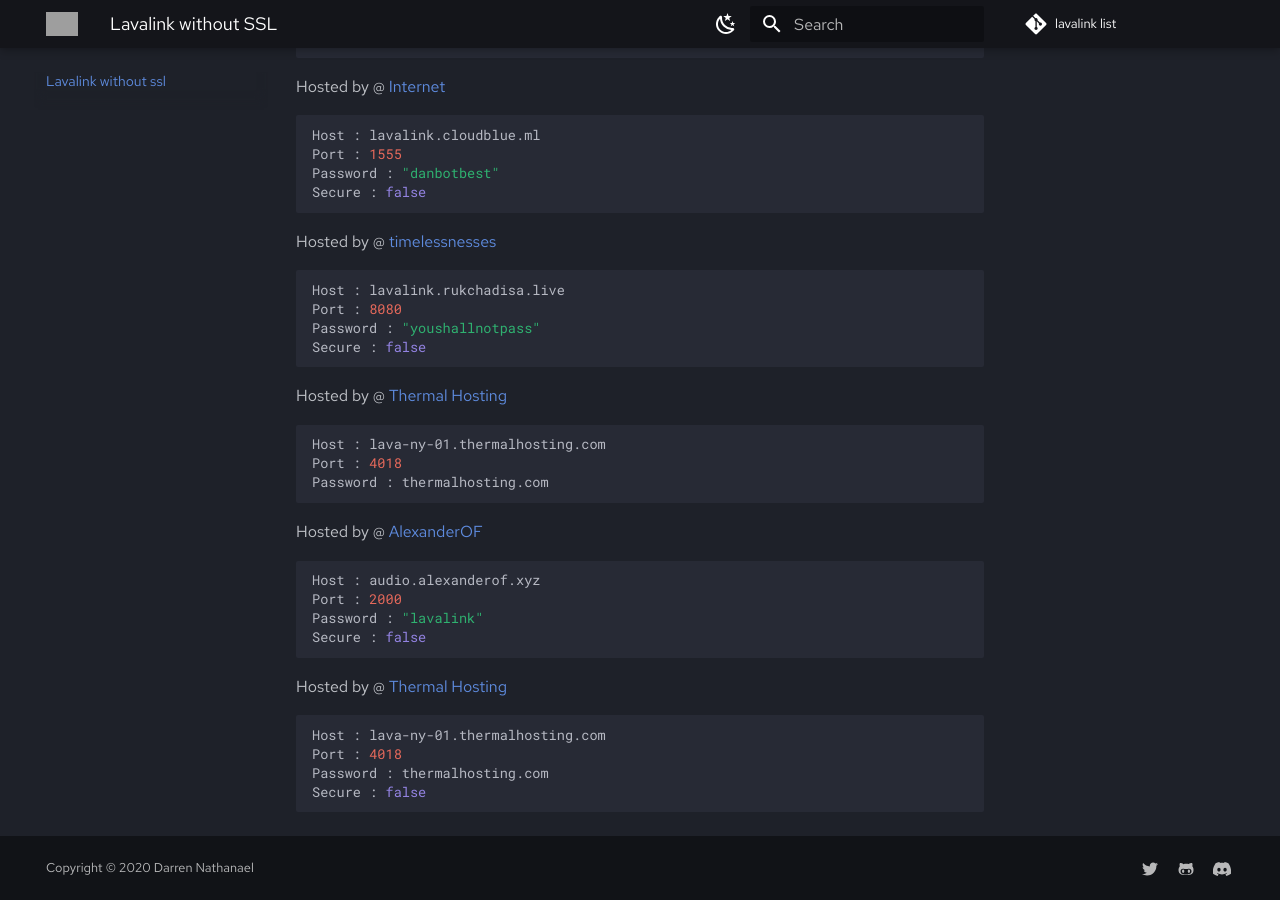
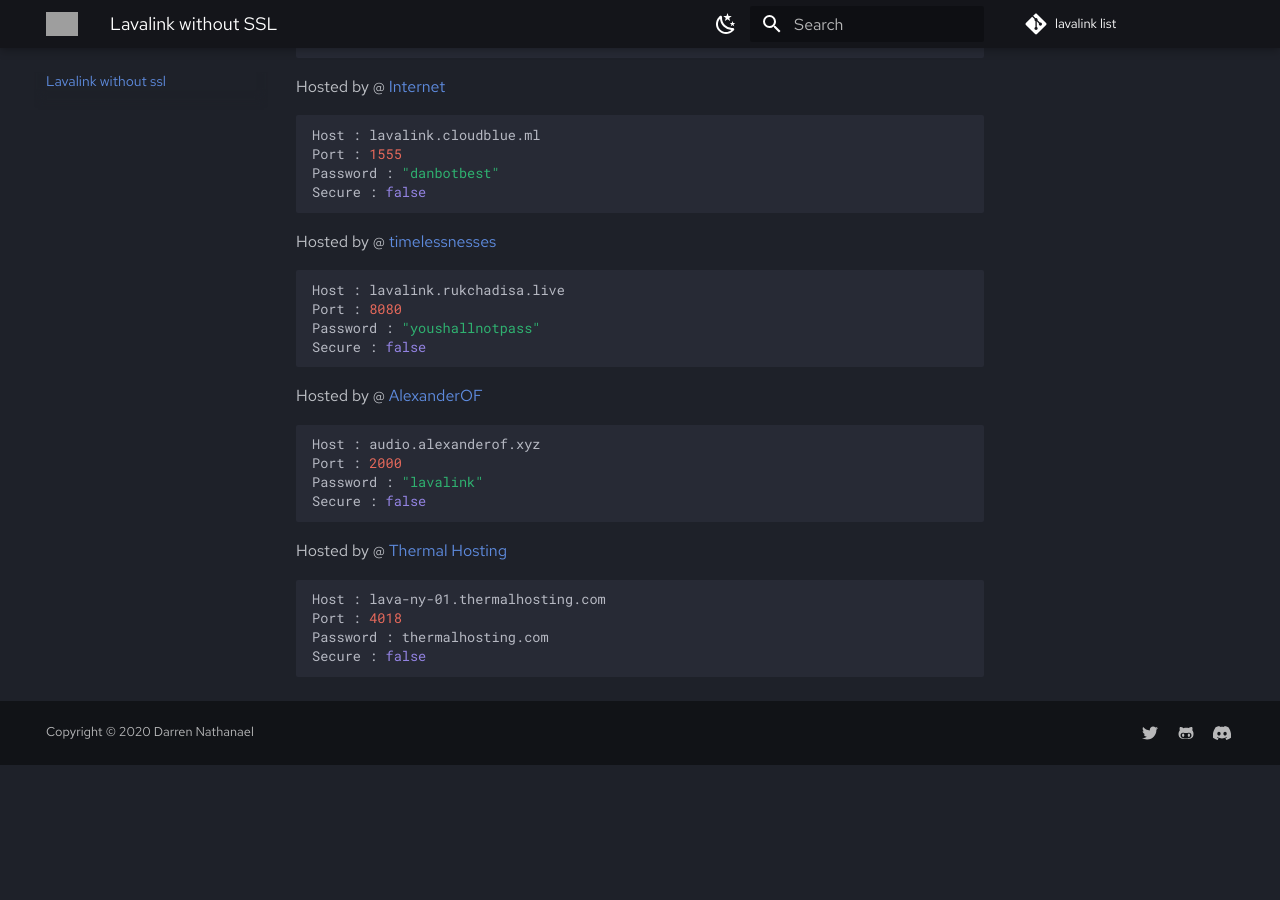
Before and after one commit to DarrenOfficial/lavalink-list, an MkDocs documentation site: the page built from docs/NoSSL/lavalink-without-ssl.md, in a window 1280 px wide and 900 px high, scrolled down 1701 px. Built offline with MkDocs 1.6.1 and Material for MkDocs 9.7.7, drawn with Linux system fonts in a browser that asks for light colours; comment, search, counter and statistics services are not loaded; after the commit the page ends 2466 px from its top, so only the background shows below that; grey boxes are pictures that could not be loaded.

Commit message:
Update
removed the duplicate

````diff
--- a/docs/NoSSL/lavalink-without-ssl.md
+++ b/docs/NoSSL/lavalink-without-ssl.md
@@ -100,13 +100,6 @@ Password : "youshallnotpass"
 Secure : false
 ```
 
-Hosted by @ [Thermal Hosting](https://thermalhosting.com)
-```bash
-Host : lava-ny-01.thermalhosting.com
-Port : 4018
-Password : thermalhosting.com
-```
-
 Hosted by @ [AlexanderOF](https://alexanderof.xyz/2022/05/03/free-lavalink/)
 ```bash
 Host : audio.alexanderof.xyz
@@ -114,6 +107,7 @@ Port : 2000
 Password : "lavalink"
 Secure : false
 ```
+
 Hosted by @ [Thermal Hosting](https://thermalhosting.com)
 ```bash
 Host : lava-ny-01.thermalhosting.com
````
